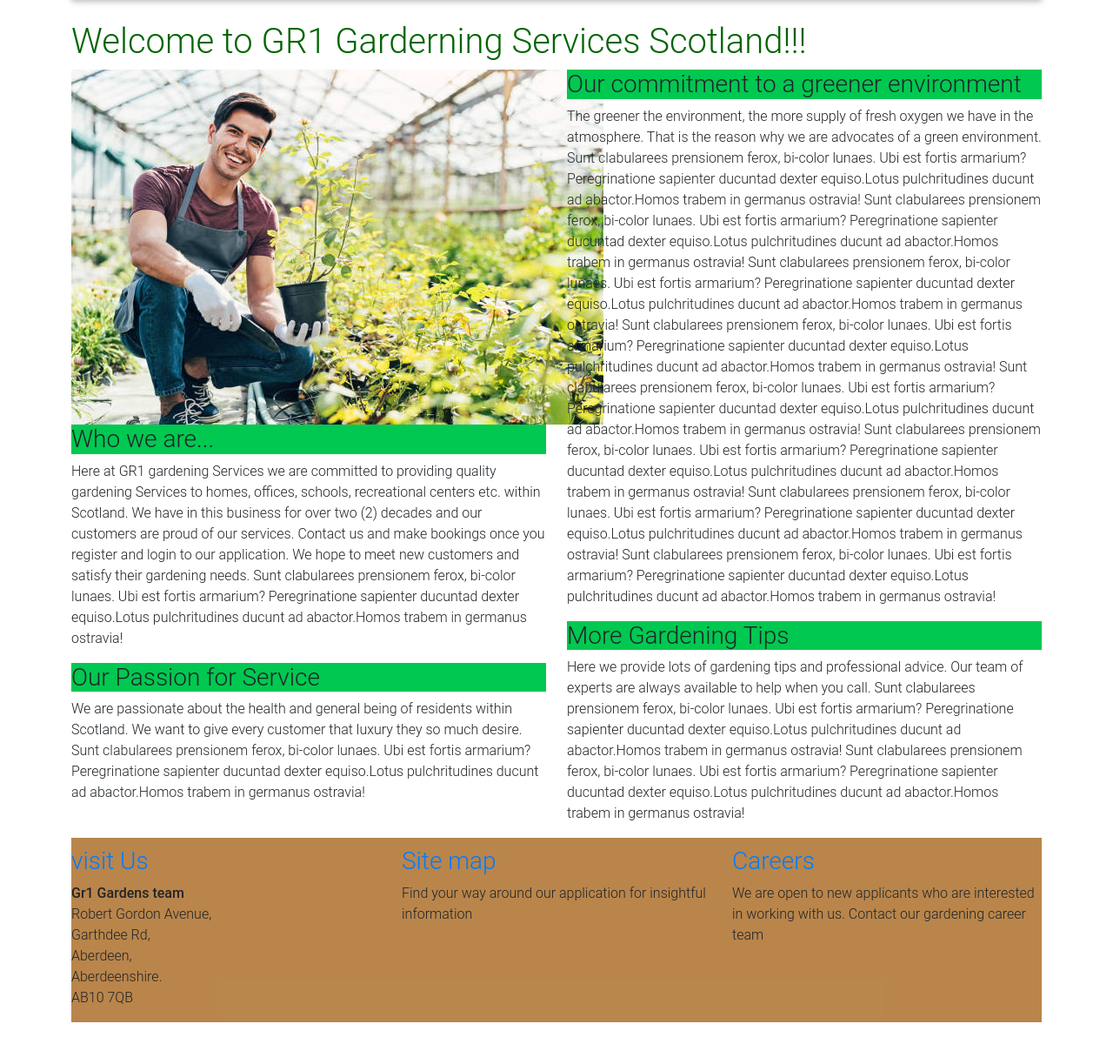
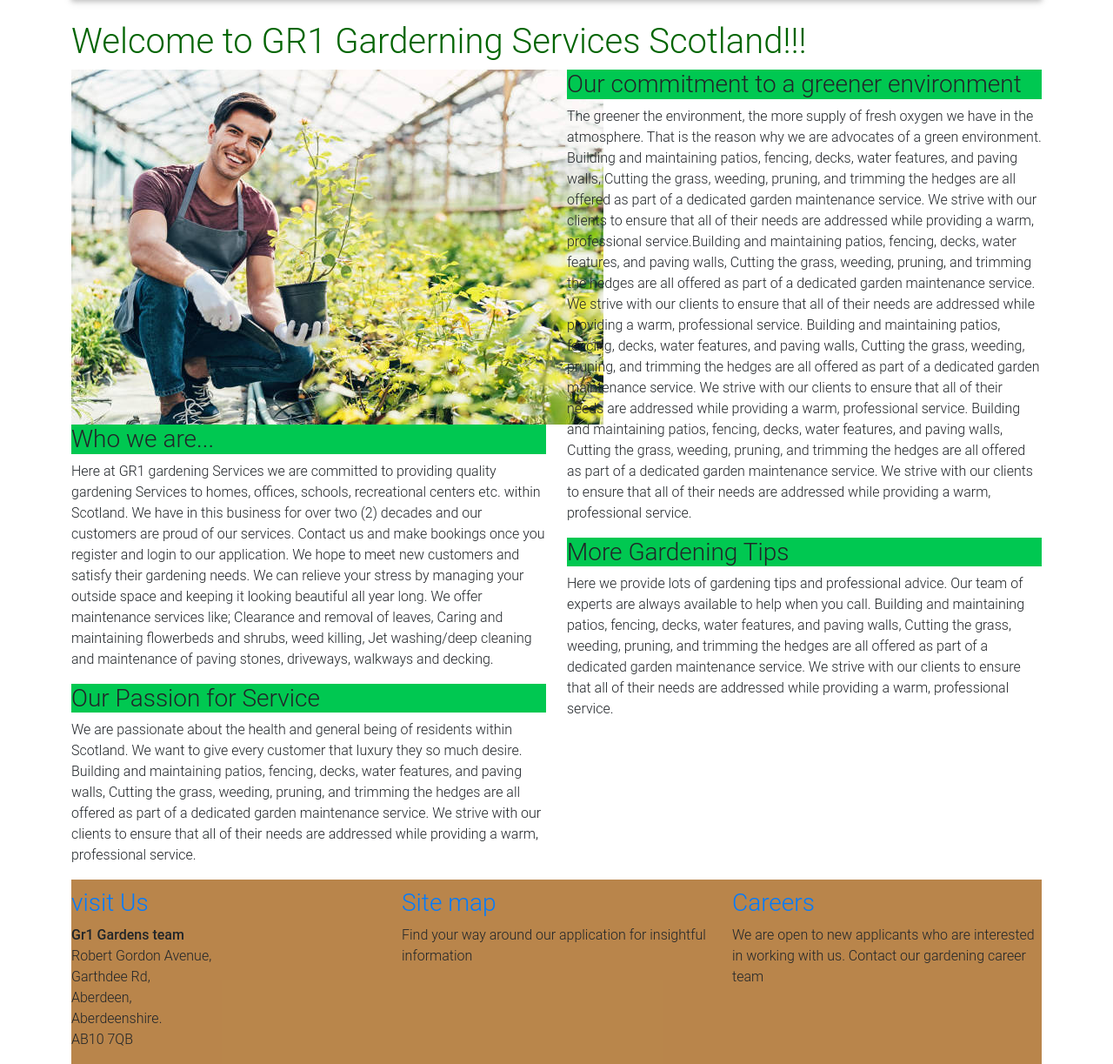
Before and after one commit to smartwiziyk/Team-R1-CMM004, a PHP site: page / in a window 1280 px wide. Shown: the part 145-1368 px from the top of the page at 87% size. Before the commit the page ends 1320 px from the top, so only its background shows below. Run offline with PHP 8.4, Linux system fonts and the light colour scheme.

Commit message:
modified text in service description

```diff
--- a/index.php
+++ b/index.php
@@ -23,8 +23,11 @@ include_once 'page-header.php';
                                 offices, schools, recreational centers etc. within Scotland. We have in this business for over
                                 two (2) decades and our customers are proud of our services. Contact us and make bookings once
                                 you register and login to our application. We hope to meet new customers and satisfy their gardening needs.
-                                Sunt clabularees prensionem ferox, bi-color lunaes. Ubi est fortis armarium? Peregrinatione sapienter
-                                ducuntad dexter equiso.Lotus pulchritudines ducunt ad abactor.Homos trabem in germanus ostravia!</p>
+                                We can relieve your stress by managing your outside space and
+                                keeping it looking beautiful all year long. We offer maintenance services like; Clearance and
+                                removal of leaves, Caring and maintaining flowerbeds and shrubs, weed killing,
+                                Jet washing/deep cleaning and maintenance of paving stones, driveways,
+                                walkways and decking. </p>
                         </div>
                     </div>
 
@@ -36,8 +39,10 @@ include_once 'page-header.php';
                         <div class="panel-body">
                             <p>We are passionate about the health and general being of residents within Scotland.
                                 We want to give every customer that luxury they so much desire.
-                                Sunt clabularees prensionem ferox, bi-color lunaes. Ubi est fortis armarium? Peregrinatione sapienter
-                                ducuntad dexter equiso.Lotus pulchritudines ducunt ad abactor.Homos trabem in germanus ostravia!</p>
+                                Building and maintaining patios, fencing, decks, water features, and paving walls,
+                                Cutting the grass, weeding, pruning, and trimming the hedges are all offered as part of a dedicated
+                                garden maintenance service. We strive with our clients to ensure that all of their needs are
+                                addressed while providing a warm, professional service.</p>
                         </div>
                     </div>
                 </article>
@@ -49,23 +54,19 @@ include_once 'page-header.php';
                         </div>
                         <div class="panel-body">
                             <p>The greener the environment, the more supply of fresh oxygen we have in the atmosphere.
-                                That is the reason why we are advocates of a green environment. Sunt clabularees prensionem ferox, bi-color lunaes. Ubi est fortis armarium? Peregrinatione sapienter
-                                ducuntad dexter equiso.Lotus pulchritudines ducunt ad abactor.Homos trabem in germanus ostravia!
-                                Sunt clabularees prensionem ferox, bi-color lunaes. Ubi est fortis armarium? Peregrinatione sapienter
-                                ducuntad dexter equiso.Lotus pulchritudines ducunt ad abactor.Homos trabem in germanus ostravia!
-                                Sunt clabularees prensionem ferox, bi-color lunaes. Ubi est fortis armarium? Peregrinatione sapienter
-                                ducuntad dexter equiso.Lotus pulchritudines ducunt ad abactor.Homos trabem in germanus ostravia!
-                                Sunt clabularees prensionem ferox, bi-color lunaes. Ubi est fortis armarium? Peregrinatione sapienter
-                                ducuntad dexter equiso.Lotus pulchritudines ducunt ad abactor.Homos trabem in germanus ostravia!
-                                Sunt clabularees prensionem ferox, bi-color lunaes. Ubi est fortis armarium? Peregrinatione sapienter
-                                ducuntad dexter equiso.Lotus pulchritudines ducunt ad abactor.Homos trabem in germanus ostravia!
-                                Sunt clabularees prensionem ferox, bi-color lunaes. Ubi est fortis armarium? Peregrinatione sapienter
-                                ducuntad dexter equiso.Lotus pulchritudines ducunt ad abactor.Homos trabem in germanus ostravia!
-                                Sunt clabularees prensionem ferox, bi-color lunaes. Ubi est fortis armarium? Peregrinatione sapienter
-                                ducuntad dexter equiso.Lotus pulchritudines ducunt ad abactor.Homos trabem in germanus ostravia!
-                                Sunt clabularees prensionem ferox, bi-color lunaes. Ubi est fortis armarium? Peregrinatione sapienter
-                                ducuntad dexter equiso.Lotus pulchritudines ducunt ad abactor.Homos trabem in germanus ostravia!
-                            </p>
+                                That is the reason why we are advocates of a green environment. Building and maintaining patios, fencing, decks, water features, and paving walls,
+                                Cutting the grass, weeding, pruning, and trimming the hedges are all offered as part of a dedicated
+                                garden maintenance service. We strive with our clients to ensure that all of their needs are
+                                addressed while providing a warm, professional service.Building and maintaining patios, fencing, decks, water features, and paving walls,
+                                Cutting the grass, weeding, pruning, and trimming the hedges are all offered as part of a dedicated
+                                garden maintenance service. We strive with our clients to ensure that all of their needs are
+                                addressed while providing a warm, professional service. Building and maintaining patios, fencing, decks, water features, and paving walls,
+                                Cutting the grass, weeding, pruning, and trimming the hedges are all offered as part of a dedicated
+                                garden maintenance service. We strive with our clients to ensure that all of their needs are
+                                addressed while providing a warm, professional service. Building and maintaining patios, fencing, decks, water features, and paving walls,
+                                Cutting the grass, weeding, pruning, and trimming the hedges are all offered as part of a dedicated
+                                garden maintenance service. We strive with our clients to ensure that all of their needs are
+                                addressed while providing a warm, professional service.</p>
                         </div>
                     </div>
 
@@ -77,10 +78,10 @@ include_once 'page-header.php';
                         <div class="panel-body">
                             <p>Here we provide lots of gardening tips and professional advice.
                                 Our team of experts are always available to help when you call.
-                                Sunt clabularees prensionem ferox, bi-color lunaes. Ubi est fortis armarium? Peregrinatione sapienter
-                                ducuntad dexter equiso.Lotus pulchritudines ducunt ad abactor.Homos trabem in germanus ostravia!
-                                Sunt clabularees prensionem ferox, bi-color lunaes. Ubi est fortis armarium? Peregrinatione sapienter
-                                ducuntad dexter equiso.Lotus pulchritudines ducunt ad abactor.Homos trabem in germanus ostravia!</p>
+                                Building and maintaining patios, fencing, decks, water features, and paving walls,
+                                Cutting the grass, weeding, pruning, and trimming the hedges are all offered as part of a dedicated
+                                garden maintenance service. We strive with our clients to ensure that all of their needs are
+                                addressed while providing a warm, professional service.</p>
                         </div>
                     </div>
                 </article>
```
